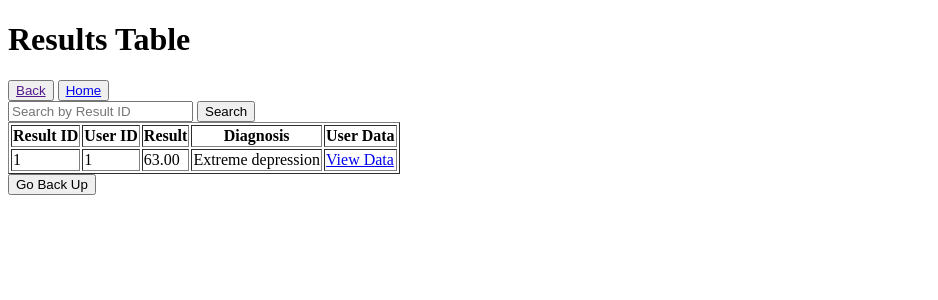
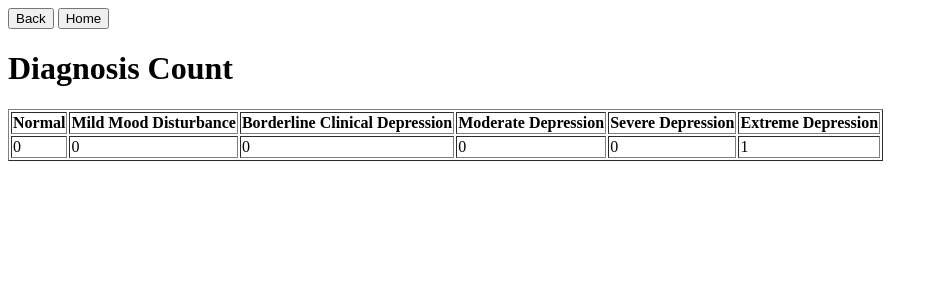
Before and after one commit to LVR1605/simpleAdmin, a PHP site: page /viewAdmin/viewResults.php in a window 1280 px wide. Shown: the top 300 px of the page, without its empty margins (0-938 px from the left). Run offline with PHP 8.4, Linux system fonts and the light colour scheme; data comes from the database, SQL or seed files in the repository; data that the repository does not hold is empty.

Commit message:
another commit

```diff
--- /dev/null
+++ b/controller/chart.php
@@ -0,0 +1,51 @@
+<?php
+require $_SERVER["DOCUMENT_ROOT"] . '/simpleAdmin/config/dbconnect.php';
+
+$sql = "SELECT * FROM result";
+$result = $conn->query($sql);
+
+// Create an array to store diagnosis counts
+$diagnosisCounts = array(
+    'Normal' => 0,
+    'Mild Mood Disturbance' => 0,
+    'Borderline Clinical Depression' => 0,
+    'Moderate Depression' => 0,
+    'Severe Depression' => 0,
+    'Extreme Depression' => 0
+);
+
+while ($row = $result->fetch_assoc()) {
+    // Determine diagnosis based on 'result' column
+    $resultValue = $row['result'];
+
+    if ($resultValue >= 1 && $resultValue <= 10) {
+        $diagnosisCounts['Normal']++;
+    } elseif ($resultValue >= 11 && $resultValue <= 16) {
+        $diagnosisCounts['Mild Mood Disturbance']++;
+    } elseif ($resultValue >= 17 && $resultValue <= 20) {
+        $diagnosisCounts['Borderline Clinical Depression']++;
+    } elseif ($resultValue >= 21 && $resultValue <= 30) {
+        $diagnosisCounts['Moderate Depression']++;
+    } elseif ($resultValue >= 31 && $resultValue <= 40) {
+        $diagnosisCounts['Severe Depression']++;
+    } elseif ($resultValue > 40) {
+        $diagnosisCounts['Extreme Depression']++;
+    }
+}
+
+$conn->close();
+
+// Now, display the horizontal diagnosis count table
+echo '<table border="1">';
+echo '<tr>';
+foreach ($diagnosisCounts as $diagnosis => $count) {
+    echo '<th>' . $diagnosis . '</th>';
+}
+echo '</tr>';
+echo '<tr>';
+foreach ($diagnosisCounts as $diagnosis => $count) {
+    echo '<td>' . $count . '</td>';
+}
+echo '</tr>';
+echo '</table>';
+?>
--- a/controller/results.php
+++ /dev/null
@@ -1,53 +0,0 @@
-<?php
-
-require $_SERVER["DOCUMENT_ROOT"] . '/simpleAdmin/config/dbconnect.php';
-
-$sql = "SELECT * FROM result";
-$result = $conn->query($sql);
-
-$conn->close();
-
-if ($result->num_rows > 0) {
-    echo '<table border="1">';
-    echo '<tr>';
-    echo '<th>Result ID</th>';
-    echo '<th>User ID</th>';
-    echo '<th>Result</th>';
-    echo '<th>Diagnosis</th>';
-    echo '<th>User Data</th>';
-    echo '</tr>';
-
-
-    while ($row = $result->fetch_assoc()) {
-        echo '<tr>';
-        echo '<td class="result-id">' . $row['result_id'] . '</td>';
-        echo '<td>' . $row['user_id'] . '</td>';
-        echo '<td>' . $row['result'] . '</td>';
-
-        // Determine diagnosis based on 'result' column
-        $diagnosis = '';
-        $resultValue = $row['result'];
-
-        if ($resultValue >= 1 && $resultValue <= 10) {
-            $diagnosis = 'These ups and downs are considered normal';
-        } elseif ($resultValue >= 11 && $resultValue <= 16) {
-            $diagnosis = 'Mild mood disturbance';
-        } elseif ($resultValue >= 17 && $resultValue <= 20) {
-            $diagnosis = 'Borderline clinical depression';
-        } elseif ($resultValue >= 21 && $resultValue <= 30) {
-            $diagnosis = 'Moderate depression';
-        } elseif ($resultValue >= 31 && $resultValue <= 40) {
-            $diagnosis = 'Severe depression';
-        } elseif ($resultValue > 40) {
-            $diagnosis = 'Extreme depression';
-        }
-
-        echo '<td>' . $diagnosis . '</td>';
-
-        // Pass user_id as a query parameter in the link
-        echo '<td><a href="../viewAdmin/viewUsers.php?user_id=' . $row['user_id'] . '">View Data</a></td>';
-
-        echo '</tr>';
-    }
-}
-?>
--- a/sidebar.php
+++ b/sidebar.php
@@ -9,8 +9,8 @@
     <a href="javascript:void(0)" class="closebtn" onclick="closeNav()">×</a>
     <a href="../viewAdmin/adminDashboard.php" ><i class="fa fa-home"></i> Dashboard</a>
     <a href="../viewAdmin/viewUsers.php"  onclick="showUsers()" ><i class="fa fa-users"></i> Users</a>
-    <a href="../viewAdmin/viewAdmin.php"   onclick="showProductItems()" ><i class="fa fa-th"></i> Admins</a>
-    <a href="../viewAdmin/viewResults.php" onclick="showOrders()"><i class="fa fa-list"></i> Results</a>
+    <a href="../viewAdmin/viewAdmin.php"   onclick="showAdmins()" ><i class="fa fa-th"></i> Admins</a>
+    <a href="../viewAdmin/viewResults.php" onclick="showResults()"><i class="fa fa-list"></i> Results</a>
 </div>
 <div id="main">
     <button class="openbtn" onclick="openNav()"><i class="fa fa-home"></i></button>
--- a/viewAdmin/viewAdmin.php
+++ b/viewAdmin/viewAdmin.php
@@ -11,8 +11,8 @@
 <?php
 include "../controller/adminIncharge.php";
 ?>
-<button><a href="<?php echo $_SERVER['HTTP_REFERER']; ?>">Back</a></button>
-<button><a href="../viewAdmin/adminDashboard.php">Home</a></button>
+    <a href="<?php echo $_SERVER['HTTP_REFERER']; ?>"><button>Back</button></a>
+    <a href="../viewAdmin/adminDashboard.php"><button>Home</button></a>
 <p>Admin in use, <?php echo $admin_first_name; ?></p>
 <p>
     <?php
--- a/viewAdmin/viewResults.php
+++ b/viewAdmin/viewResults.php
@@ -6,55 +6,15 @@
     <title>View Results</title>
 </head>
 <body>
-    <h1>Results Table</h1>
     <div class="button-container">
-        <button><a class="text-white" href="<?php echo $_SERVER['HTTP_REFERER']; ?>">Back</a></button>
-        <button><a class="text-white" href="../viewAdmin/adminDashboard.php">Home</a></button>
+    <a href="<?php echo $_SERVER['HTTP_REFERER']; ?>"><button>Back</button></a>
+    <a href="../viewAdmin/adminDashboard.php"><button>Home</button></a>
     </div>
-
-    <!-- Search bar and button -->
-    <input type="text" id="searchInput" placeholder="Search by Result ID">
-    <button id="searchButton" onclick="searchResults()">Search</button>
-
+    <h1>Diagnosis Count</h1>
     <table>
         <?php
-        include "../controller/results.php";
+        include "../controller/chart.php";
         ?>
     </table>
-
-    <button id="goBackButton">Go Back Up</button>
-
-    <script>
-        function searchResults() {
-            var searchInput = document.getElementById("searchInput").value;
-            var resultIds = document.querySelectorAll(".result-id");
-
-            for (var i = 0; i < resultIds.length; i++) {
-                var row = resultIds[i].parentNode;
-                if (resultIds[i].textContent === searchInput) {
-                    row.classList.add("highlighted");
-                    row.scrollIntoView({ behavior: "smooth" });
-                } else {
-                    row.classList.remove("highlighted");
-                }
-            }
-        }
-        document.addEventListener("DOMContentLoaded", function () {
-            // JavaScript to scroll back to the top of the page when the button is clicked
-            const goBackButton = document.getElementById("goBackButton");
-
-            goBackButton.addEventListener("click", () => {
-                window.scrollTo({
-                top: 0,
-                behavior: "smooth"
-                });
-            });
-        });
-    </script>
-    <style>
-        .highlighted {
-            background-color: yellow; /* You can adjust the background color as needed */
-        }
-    </style>
 </body>
 </html>
```
Also changed, not shown: controller/deleteUser.php (+18 -7 lines), controller/users.php (+68 -39 lines), viewAdmin/viewUsers.php (+12 -18 lines).
